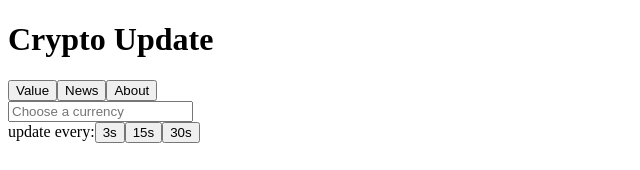
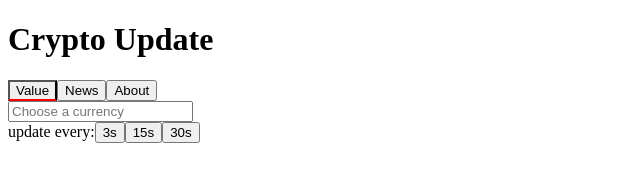
Before and after one commit to dmichaux/crypto-update, a React (Create React App) app: page / in a window 1280 px wide. Shown: the top 170 px of the page, without its empty margins (0-640 px from the left). Built offline with nearby package versions, Linux system fonts and the light colour scheme.

Commit message:
Add default 'selected-tab' class to tab 1

```diff
--- a/src/components/NavBar.js
+++ b/src/components/NavBar.js
@@ -21,7 +21,7 @@ class NavBar extends React.Component {
 	render () {
 		return (
 			<nav>
-				<button type="button" value="1" className="nav-tab"
+				<button type="button" value="1" className="nav-tab selected-tab"
 								onClick={this.handleClick}>Value</button>
 				<button type="button" value="2" className="nav-tab"
 								onClick={this.handleClick}>News</button>
```
